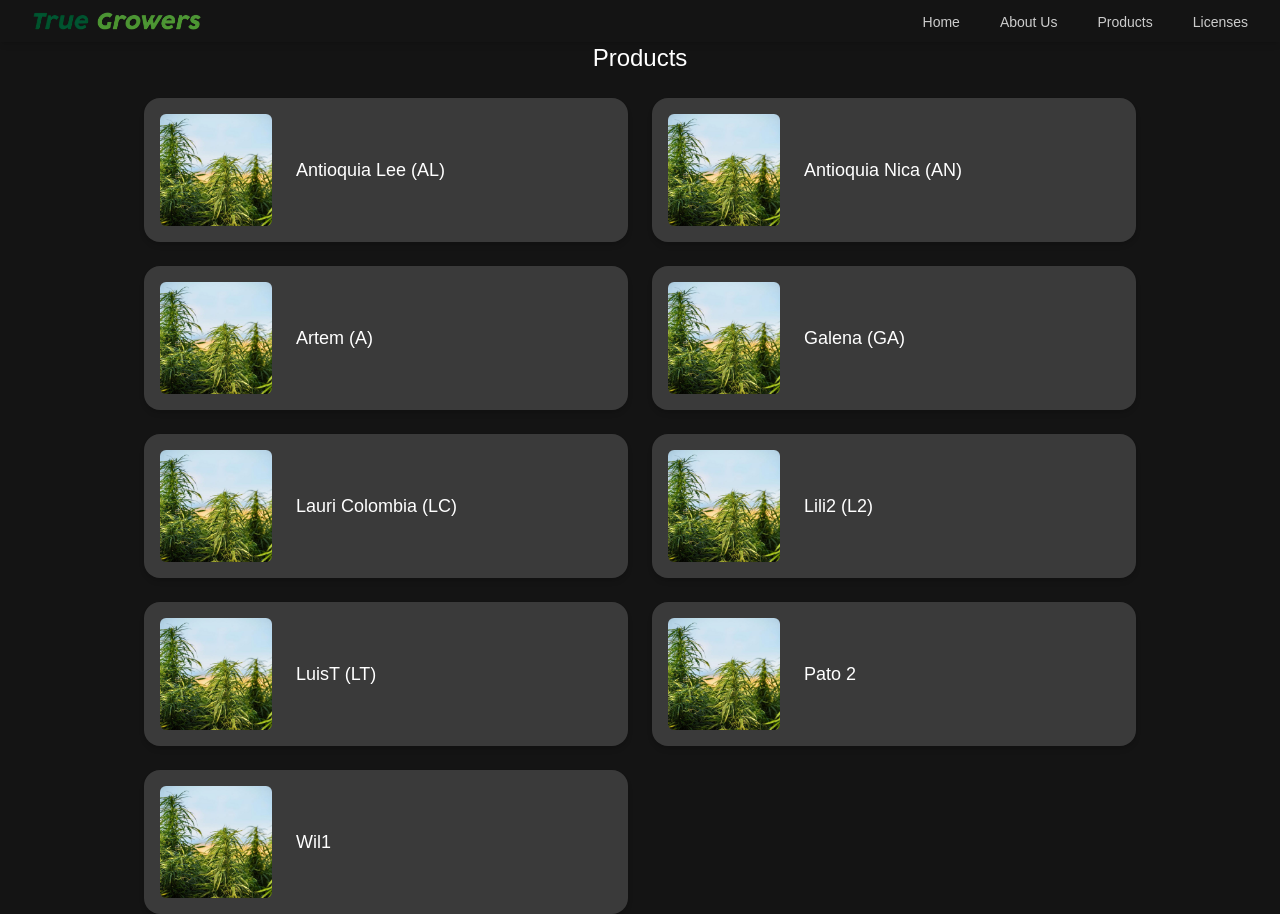
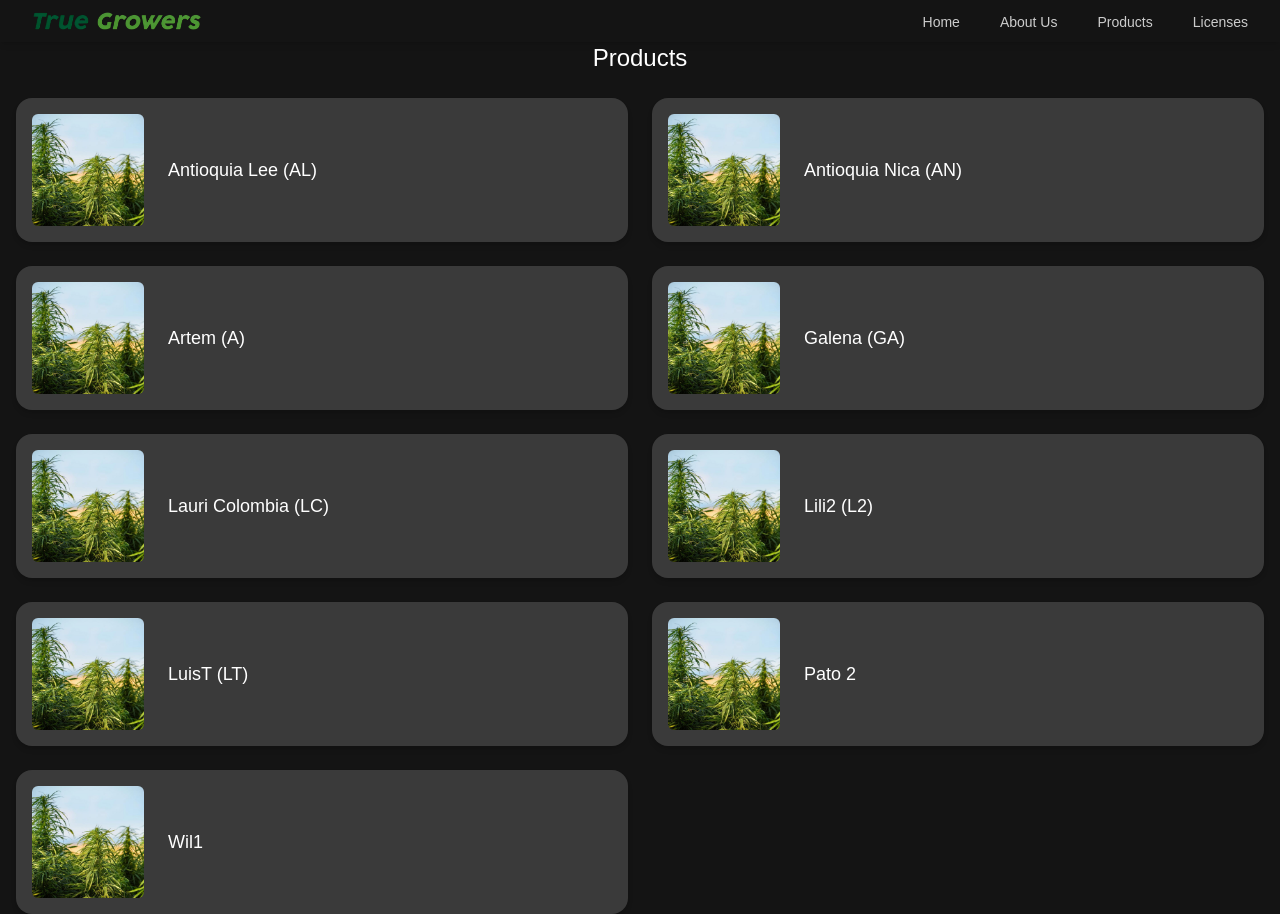
Before and after one commit to juliosantamariafgcu/True-Growers-Website, a Next.js app in the folder true-growers/: page /products in a window 1280 px wide. Built offline with nearby package versions, Linux system fonts and the light colour scheme; a web font is replaced by a local one.

Commit message:
Product list page 3 wide max, need to revisit to fix weirdness switching sizes

```diff
--- a/true-growers/src/app/products/page.tsx
+++ b/true-growers/src/app/products/page.tsx
@@ -15,7 +15,17 @@ export default function ProductsPage() {
   return (
     <div className="pt-[42px] flex flex-col items-center">
       <h1 className="text-2xl mb-6">Products</h1>
-      <div className="grid grid-cols-1 md:grid-cols-2 gap-6 w-full max-w-5xl px-4">
+
+      <div
+        className="grid gap-6 w-full px-4
+                  grid-cols-[repeat(auto-fit,minmax(260px,1fr))]
+                  sm:grid-cols-[repeat(auto-fit,minmax(320px,1fr))]
+                  lg:grid-cols-[repeat(auto-fit,minmax(436px,1fr))]
+                  max-w-[1400px] mx-auto"
+      >
+
+
+
         {products.map((product) => (
           <Link
             key={product.product_number}
```
